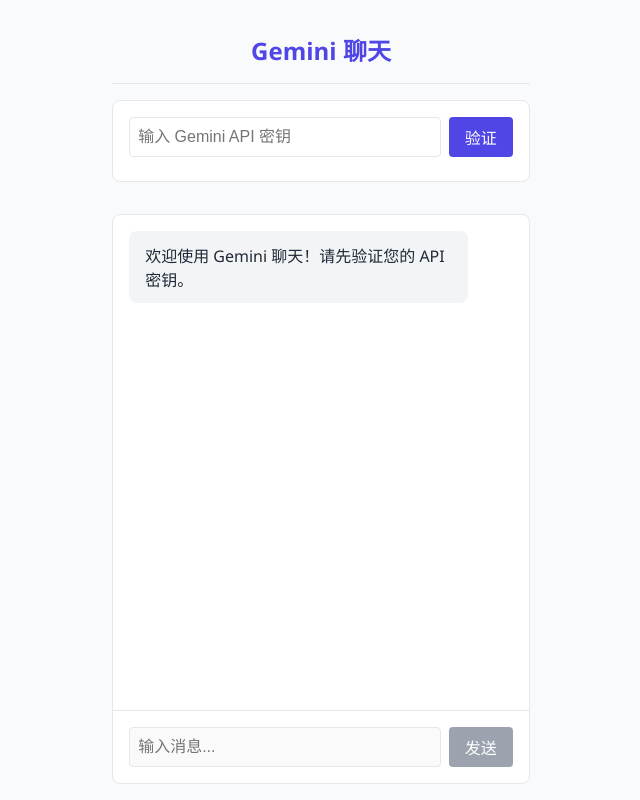
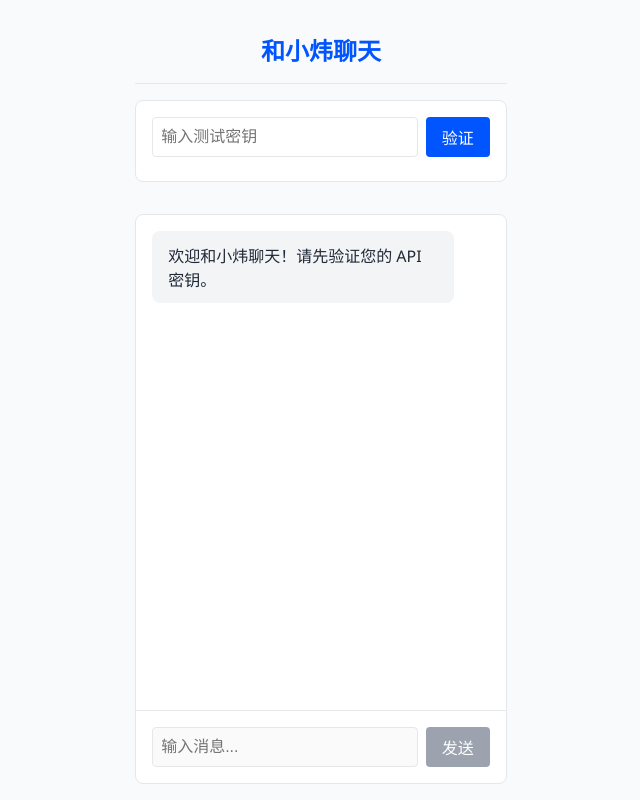
Before and after one commit to Deng100122/xiaowei-agent-1.0.1-beta3-fixed-api, a website: page index.html in a window 1280 px wide. Shown: the whole page, without its empty margins (319-959 px from the left). Drawn offline with Linux system fonts and the light colour scheme.

Commit message:
Add files via upload

```diff
--- a/index.html
+++ b/index.html
@@ -3,15 +3,15 @@
 <head>
     <meta charset="UTF-8">
     <meta name="viewport" content="width=device-width, initial-scale=1.0">
-    <title>Gemini 聊天</title>
+    <title>小炜智能体·Chat</title>
     <style>
         :root {
-            --primary-color: #4f46e5;
-            --secondary-color: #818cf8;
+            --primary-color: #0055ff;
+            --secondary-color: #0073ff;
             --bg-color: #f9fafb;
             --text-color: #1f2937;
             --border-color: #e5e7eb;
-            --user-msg-bg: #4f46e5;
+            --user-msg-bg: #09f593;
             --user-msg-color: white;
             --bot-msg-bg: #f3f4f6;
             --bot-msg-color: #1f2937;
@@ -193,12 +193,12 @@
 <body>
     <div class="container">
         <header>
-            <h1>Gemini 聊天</h1>
+            <h1>和小炜聊天</h1>
         </header>
 
         <div class="api-key-container">
             <div class="api-key-input">
-                <input type="password" id="api-key" placeholder="输入 Gemini API 密钥" />
+                <input type="password" id="api-key" placeholder="输入测试密钥" />
                 <button id="verify-btn">验证</button>
             </div>
             <div id="api-key-error" class="error-message"></div>
@@ -207,7 +207,7 @@
         <div class="chat-container">
             <div id="messages" class="messages">
                 <div class="message bot-message">
-                    欢迎使用 Gemini 聊天！请先验证您的 API 密钥。
+                    欢迎和小炜聊天！请先验证您的 API 密钥。
                 </div>
             </div>
             <div class="input-container">
--- a/package.json
+++ b/package.json
@@ -1,7 +1,7 @@
 {
   "name": "xiaowei-agent",
   "version": "1.0.1-beta.3",
-  "description": "小炜智能体 - Gemini API代理服务，支持OpenAI格式和基本文字聊天，适配Vercel部署",
+  "description": "小炜智能体 - Gemini",
   "main": "index.js",
   "scripts": {
     "test": "echo \"Error: no test specified\" && exit 1"
```
Also changed, not shown: README.md.
